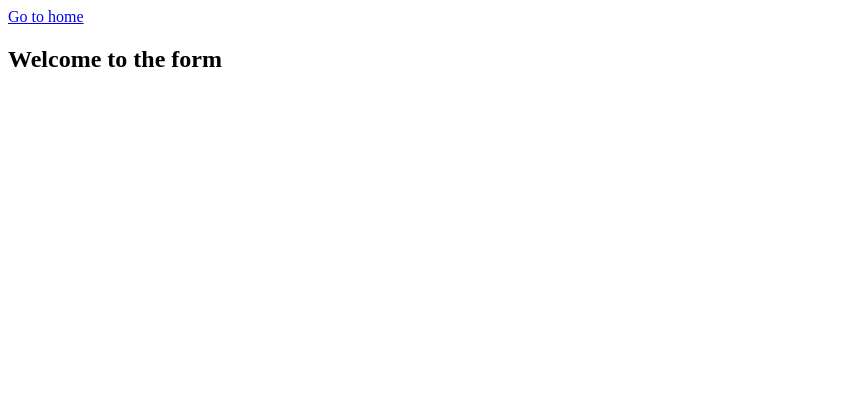
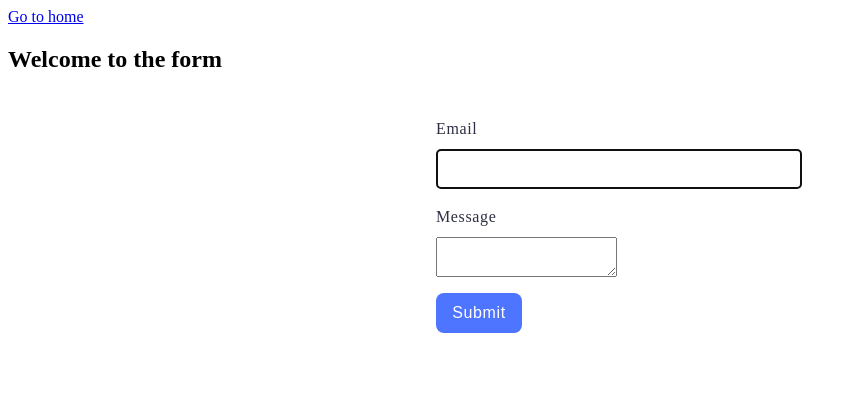
Before and after one commit to tatilunarsnail/goit-js-hw-09, a website built with Vite: page src/2-form.html in a window 1280 px wide. Shown: the whole page, without its empty margins (0-857 px from the left). Built offline with nearby package versions, Linux system fonts and the light colour scheme.

Commit message:
Add initial vertion 2-form.js

```diff
--- a/src/2-form.html
+++ b/src/2-form.html
@@ -12,7 +12,17 @@
       <a href="./index.html">Go to home</a>
       <h1>Welcome to the form</h1>
     </section>
-
+    <form class="feedback-form" autocomplete="off">
+      <label>
+        Email
+        <input type="email" name="email" autofocus />
+      </label>
+      <label>
+        Message
+        <textarea name="message" rows="8"></textarea>
+      </label>
+      <button type="submit">Submit</button>
+    </form>
     <script type="module" src="./js/2-form.js"></script>
   </body>
 </html>
--- a/src/css/styles.css
+++ b/src/css/styles.css
@@ -15,3 +15,70 @@ ol {
   .gallery .li {
     width: calc((100% - 48px) / 3);
   }
+
+
+  .feedback-form {
+    display: flex;
+    align-items: flex-start;
+    justify-content: flex-start;
+    flex-direction: column;
+    gap: 16px;
+    border-radius: 8px;
+    padding: 24px;
+    width: 408px;
+    height: 256px;
+    background: #fff;
+    margin: 0 auto;
+  }
+
+  .feedback-form > label {
+    display: flex;
+    align-items: flex-start;
+    justify-content: flex-start;
+    flex-direction: column;
+    gap: 8px;
+    width: 360px;
+    height: 72px;
+    font-weight: 400;
+    font-size: 16px;
+    line-height: 24px;
+    letter-spacing: 0.04em;
+    color: #2e2f42;
+  }
+
+  .feedback-form > label > input {
+    border: 1px solid #808080;
+    border-radius: 4px;
+    width: 360px;
+    height: 40px;
+  }
+
+  .feedback-form > label > input:hover {
+    border: 1px solid #000;
+  }
+
+  .feedback-form > label > input:focus {
+    border: 1px solid #000;
+  }
+
+  .feedback-form > button {
+    display: flex;
+    align-items: center;
+    justify-content: center;
+    border-radius: 8px;
+    padding: 8px 16px;
+    width: 86px;
+    height: 40px;
+    background: #4e75ff;
+    border: none;
+    font-weight: 500;
+    font-size: 16px;
+    line-height: 24px;
+    letter-spacing: 0.04em;
+    color: #fff;
+
+  }
+
+  .feedback-form > button:hover {
+    background: #6c8cff;
+  }
--- a/src/js/2-form.js
+++ b/src/js/2-form.js
@@ -0,0 +1,33 @@
+const formData = {
+    email: "",
+    message: ""
+}
+
+const form = document.querySelector(".feedback-form");
+const localStorageKey = "feedback-form-state";
+
+const savedData = localStorage.getItem(localStorageKey);
+const parsedData = JSON.parse(savedData);
+form.elements.email.value = parsedData.email ?? "";
+form.elements.message.value = parsedData.message ?? "";
+
+
+form.addEventListener("input", (evt) => {
+    formData.email = evt.target.elements.email.value;
+    formData.message = evt.target.elements.message.value;
+    localStorage.setItem(localStorageKey, JSON.stringify(formData));
+  });
+
+form.addEventListener("submit", (evt) => {
+    if(formData.email === "" || formData.message === "") {
+        alert("Fill please all fields");
+        return;
+    }
+
+    evt.preventDefault();
+    console.log(formData);
+    localStorage.removeItem(localStorageKey);
+    formData.email = "";
+    formData.message = "";
+    form.reset();
+  });
```
